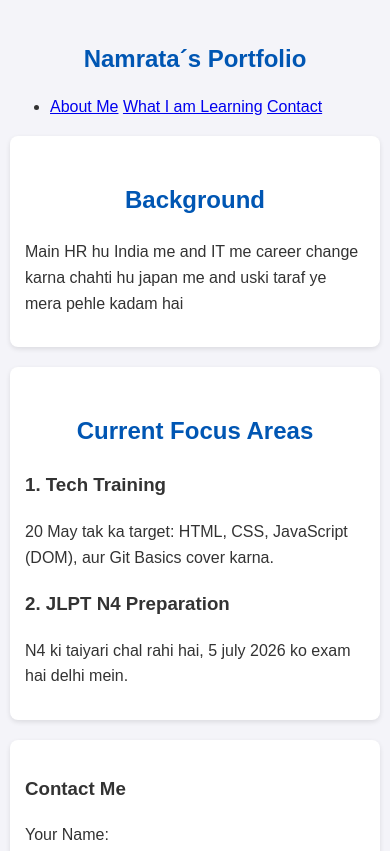
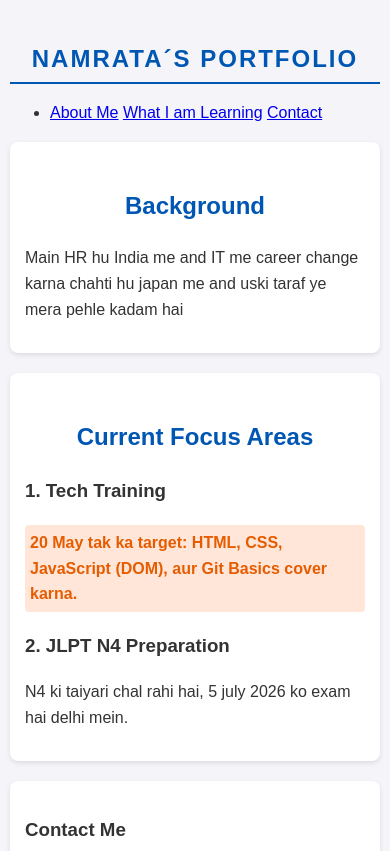
Before and after one commit to namrata-bse/My-Tech-Transition-Journey, a plain HTML site: page index.html in a window 390 px wide. Shown: the top 851 px of the page. Drawn offline with Linux system fonts and the light colour scheme.

Commit message:
Day 3: CSS, Class, ID & Responsive Design Added

```diff
--- a/index.html
+++ b/index.html
@@ -8,7 +8,7 @@
 </head>
 <body>
     <header>
-        <h1>Namrata´s Portfolio</h1>
+        <h1 id="main-title">Namrata´s Portfolio</h1>
     </header>
 
     <nav>
@@ -35,7 +35,7 @@
 
             <article>
                 <h3>1. Tech Training</h3>
-                <p>20 May tak ka target: HTML, CSS, JavaScript (DOM), aur Git Basics cover karna.</p>
+                <p class="highlight-target">20 May tak ka target: HTML, CSS, JavaScript (DOM), aur Git Basics cover karna.</p>
             </article>
 
             <article>
--- a/style.css
+++ b/style.css
@@ -86,3 +86,18 @@ th {
         padding: 15px; /* Box ke andar ki jagah kam kar di */
     }
 }
+
+#main-title {
+    text-transform: uppercase;
+    letter-spacing: 2px;
+    border-bottom: 2px solid #0056b3;
+    padding-bottom: 4px;
+}
+
+.highlight-target {
+    font-weight: bold;
+    color: #e65c00;
+    background-color: #ffe6d9;
+    padding: 5px;
+    border-radius: 4px;
+}
```
